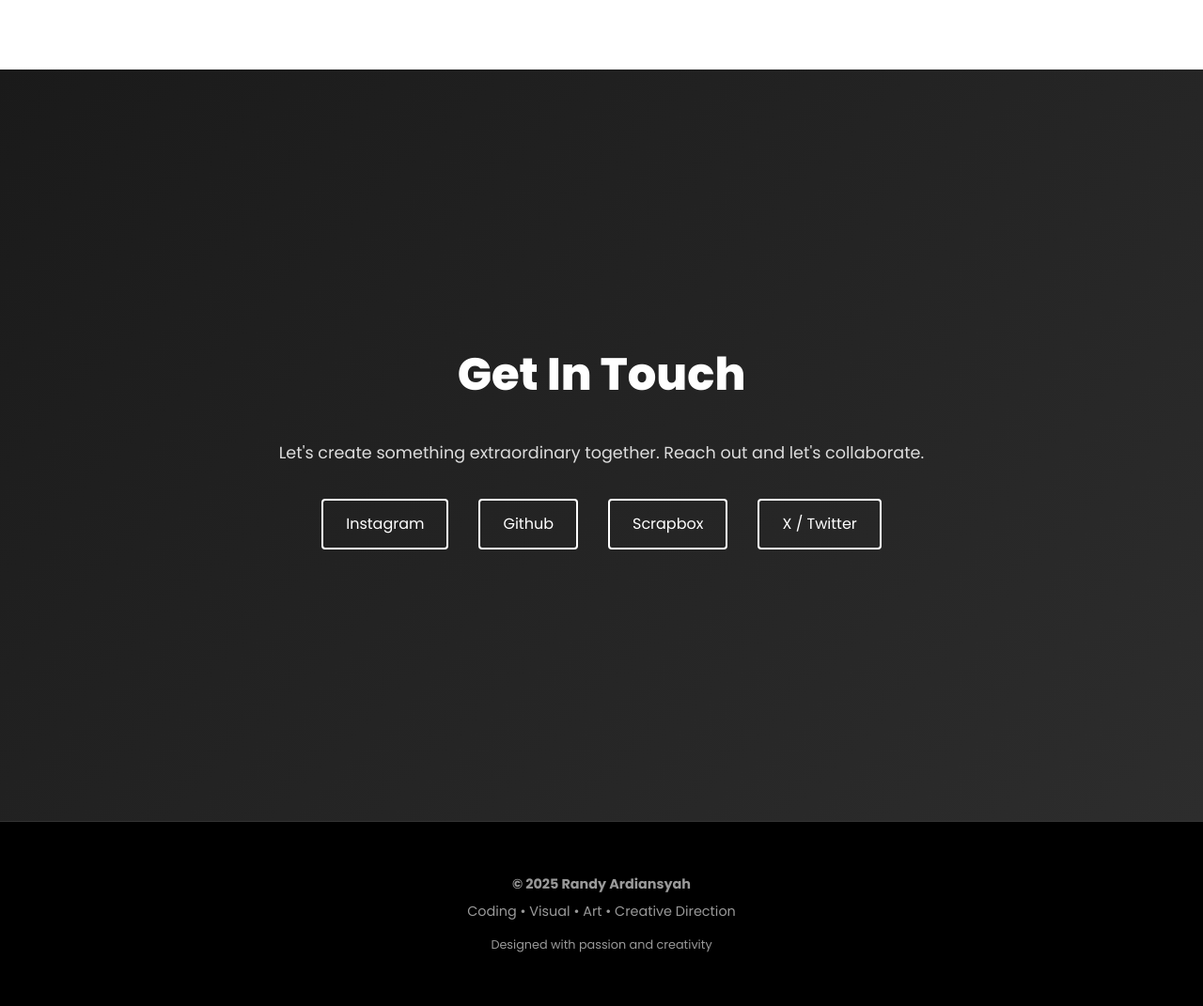
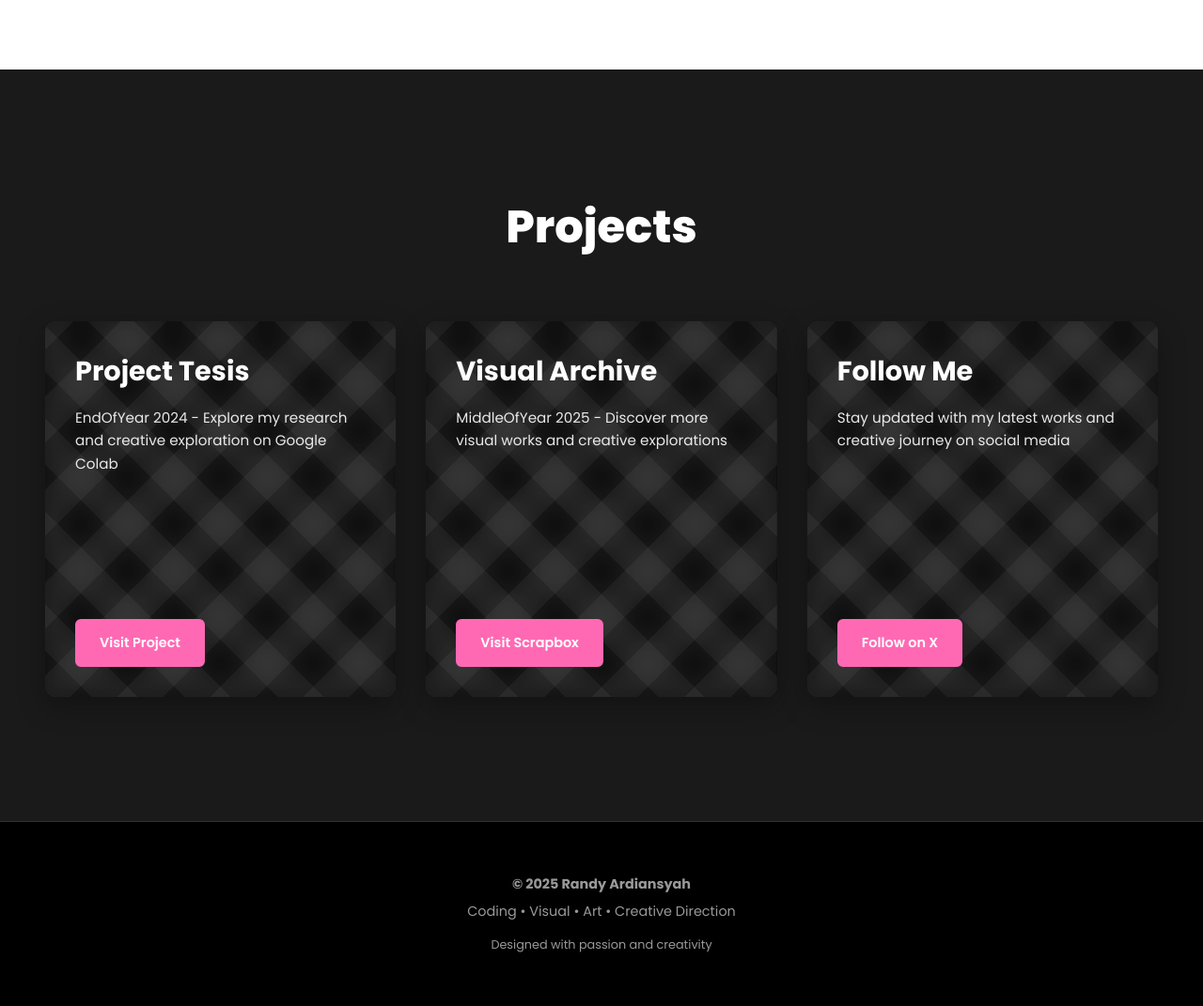
Before and after one commit to warenbergg/warenbergg1995art, a Flask app: page / in a window 1280 px wide. Shown: the part 2326-3397 px from the top of the page at 94% size. Run offline with Flask 3, Linux system fonts and the light colour scheme; grey boxes are pictures that could not be loaded.

Commit message:
Update: Remove navbar items and news ticker, add project cards section with gradient background

```diff
--- a/static/style.css
+++ b/static/style.css
@@ -29,7 +29,7 @@ body {
   left: 0;
   width: 100%;
   height: 100%;
-  background-image: url('{{ url_for("static", filename="images/bergg.jpg") }}');
+  background-image: url('/static/images/bergg.jpg');
   background-size: cover;
   background-position: center;
   filter: grayscale(100%) brightness(0.7);
@@ -309,6 +309,117 @@ body {
   color: #1a1a1a;
 }
 
+/* ===== PROJECTS SECTION ===== */
+#projects {
+  background: #1a1a1a;
+  color: #fff;
+}
+
+#projects .section-title {
+  color: #fff;
+  margin-bottom: 4rem;
+}
+
+.projects-grid {
+  display: grid;
+  grid-template-columns: repeat(auto-fit, minmax(300px, 1fr));
+  gap: 2rem;
+  width: 100%;
+  max-width: 1200px;
+}
+
+.project-card {
+  position: relative;
+  height: 400px;
+  border-radius: 12px;
+  overflow: hidden;
+  cursor: pointer;
+  transition: transform 0.4s ease, box-shadow 0.4s ease;
+  box-shadow: 0 10px 30px rgba(0, 0, 0, 0.3);
+  opacity: 0;
+  transform: translateY(30px);
+}
+
+.project-card.visible {
+  animation: slideUp 0.6s ease forwards;
+}
+
+@keyframes slideUp {
+  to {
+    opacity: 1;
+    transform: translateY(0);
+  }
+}
+
+.project-card:hover {
+  transform: translateY(-10px);
+  box-shadow: 0 20px 50px rgba(255, 105, 180, 0.3);
+}
+
+.card-background {
+  position: absolute;
+  top: 0;
+  left: 0;
+  width: 100%;
+  height: 100%;
+  background: linear-gradient(135deg, #ff69b4 0%, #9d4edd 50%, #5a189a 100%);
+  opacity: 0.8;
+  z-index: 1;
+  background-image:
+    repeating-linear-gradient(45deg, transparent, transparent 35px, rgba(255,255,255,.1) 35px, rgba(255,255,255,.1) 70px),
+    repeating-linear-gradient(-45deg, transparent, transparent 35px, rgba(255,255,255,.1) 35px, rgba(255,255,255,.1) 70px);
+}
+
+.card-content {
+  position: absolute;
+  top: 0;
+  left: 0;
+  width: 100%;
+  height: 100%;
+  display: flex;
+  flex-direction: column;
+  justify-content: space-between;
+  padding: 2rem;
+  z-index: 2;
+  background: rgba(0, 0, 0, 0.4);
+  backdrop-filter: blur(10px);
+}
+
+.card-content h3 {
+  font-size: 1.8rem;
+  font-weight: 700;
+  color: #fff;
+  margin-bottom: 1rem;
+}
+
+.card-content p {
+  font-size: 0.95rem;
+  color: rgba(255, 255, 255, 0.9);
+  line-height: 1.6;
+  flex-grow: 1;
+}
+
+.card-button {
+  display: inline-block;
+  padding: 0.8rem 1.5rem;
+  background: #ff69b4;
+  color: #fff;
+  text-decoration: none;
+  border-radius: 6px;
+  font-weight: 600;
+  font-size: 0.9rem;
+  transition: all 0.3s ease;
+  border: 2px solid #ff69b4;
+  text-align: center;
+  width: fit-content;
+}
+
+.card-button:hover {
+  background: transparent;
+  color: #ff69b4;
+  transform: scale(1.05);
+}
+
 /* ===== FOOTER ===== */
 footer {
   background: #000;
@@ -367,4 +478,20 @@ footer p {
   .work-header {
     padding: 3rem 1.5rem 1rem;
   }
+
+  .projects-grid {
+    grid-template-columns: 1fr;
+  }
+
+  .project-card {
+    height: 300px;
+  }
+
+  .card-content h3 {
+    font-size: 1.5rem;
+  }
+
+  .card-content p {
+    font-size: 0.85rem;
+  }
 }
--- a/templates/index.html
+++ b/templates/index.html
@@ -23,15 +23,7 @@
           <li><a href="#work">WORK</a></li>
           <li><a href="#about">ABOUT</a></li>
           <li><a href="/dither">dither</a></li>
-          <li><a href="#projects">START A PROJECT</a></li>
         </ul>
-      </div>
-
-      <div class="nav-right">
-        <div class="news-ticker">
-          <span class="news-label">NEWS:</span>
-          <span class="news-text">WEBSITE IS NOW LIVE! 🎉 • EXPLORE NEW WORKS • CREATIVE CODING IN PROGRESS •</span>
-        </div>
       </div>
     </nav>
 
@@ -67,17 +59,36 @@
   </div>
 </section>
 
-  <!-- ===== CONTACT SECTION ===== -->
-  <section class="content-section" id="contact">
-    <h2 class="section-title">Get In Touch</h2>
-    <p class="section-content">
-      Let's create something extraordinary together. Reach out and let's collaborate.
-    </p>
-    <div class="contact-links">
-      <a href="https://instagram.com" class="contact-link" target="_blank">Instagram</a>
-      <a href="https://github.com/warenbergg" class="contact-link" target="_blank">Github</a>
-      <a href="https://scrapbox.io/WarenBergg1995/" class="contact-link" target="_blank">Scrapbox</a>
-      <a href="https://x.com/warenbergg1995" class="contact-link" target="_blank">X / Twitter</a>
+  <!-- ===== PROJECTS SECTION ===== -->
+  <section class="content-section" id="projects">
+    <h2 class="section-title">Projects</h2>
+    <div class="projects-grid">
+      <div class="project-card">
+        <div class="card-background"></div>
+        <div class="card-content">
+          <h3>Project Tesis</h3>
+          <p>EndOfYear 2024 - Explore my research and creative exploration on Google Colab</p>
+          <a href="https://colab.research.google.com/drive/1TpDNeSrHazXwYj8acuhk3JMOpUKoDRtb?usp=sharing" class="card-button" target="_blank">Visit Project</a>
+        </div>
+      </div>
+
+      <div class="project-card">
+        <div class="card-background"></div>
+        <div class="card-content">
+          <h3>Visual Archive</h3>
+          <p>MiddleOfYear 2025 - Discover more visual works and creative explorations</p>
+          <a href="https://scrapbox.io/WarenBergg1995/" class="card-button" target="_blank">Visit Scrapbox</a>
+        </div>
+      </div>
+
+      <div class="project-card">
+        <div class="card-background"></div>
+        <div class="card-content">
+          <h3>Follow Me</h3>
+          <p>Stay updated with my latest works and creative journey on social media</p>
+          <a href="https://x.com/warenbergg1995" class="card-button" target="_blank">Follow on X</a>
+        </div>
+      </div>
     </div>
   </section>
 
@@ -125,6 +136,17 @@ workScroll.addEventListener('mousemove', (e) => {
       });
     });
 
+    // Animate project cards on scroll
+    const projectCards = document.querySelectorAll('.project-card');
+    const observer = new IntersectionObserver((entries) => {
+      entries.forEach(entry => {
+        if (entry.isIntersecting) {
+          entry.target.classList.add('visible');
+        }
+      });
+    }, { threshold: 0.1 });
+    projectCards.forEach(card => observer.observe(card));
+
     // Duplicate isi track agar bisa infinite scroll effect (jika ada)
     const track = document.querySelector('.track');
     if (track) {
```
